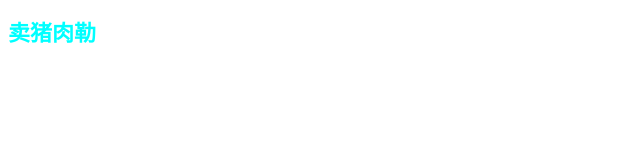
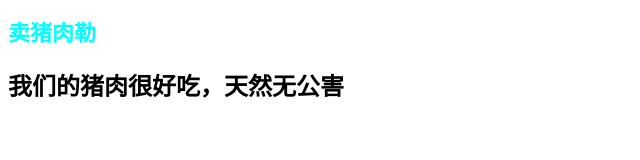
Before and after one commit to stepless/git-dome-1, a plain HTML site: page index.html in a window 1280 px wide. Shown: the whole page, without its empty margins (0-640 px from the left). Drawn offline with Linux system fonts and the light colour scheme.

Commit message:
在原有的基础上添加了一些相关的介绍

```diff
--- a/index.html
+++ b/index.html
@@ -9,5 +9,6 @@
 </head>
 <body>
     <h1>卖猪肉勒</h1>
+    <h2>我们的猪肉很好吃，天然无公害</h2>
 </body>
 </html>
```
